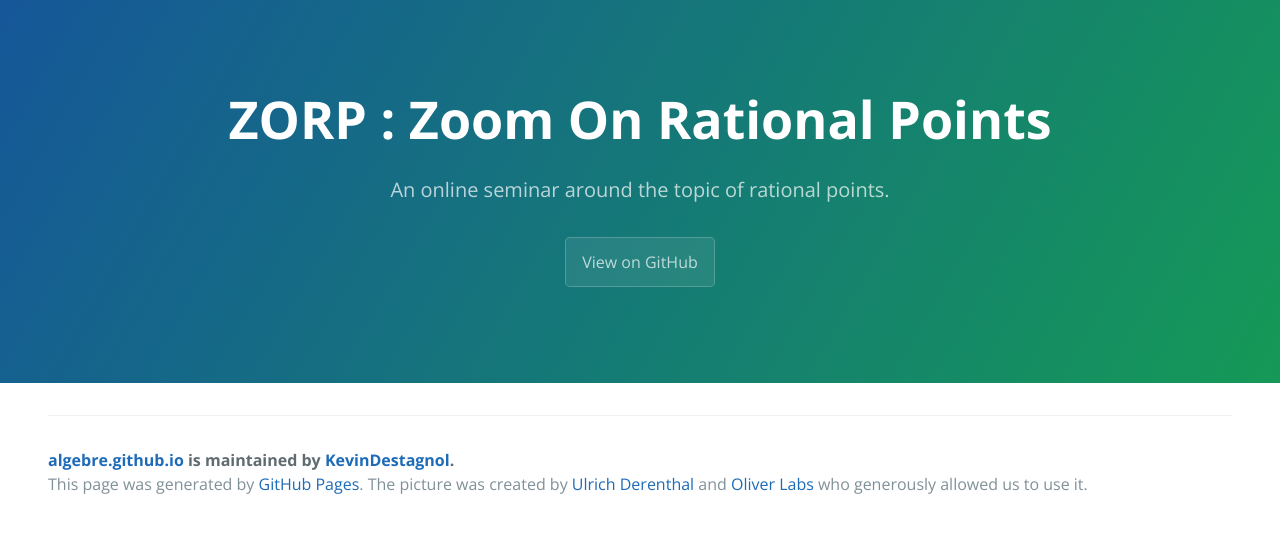
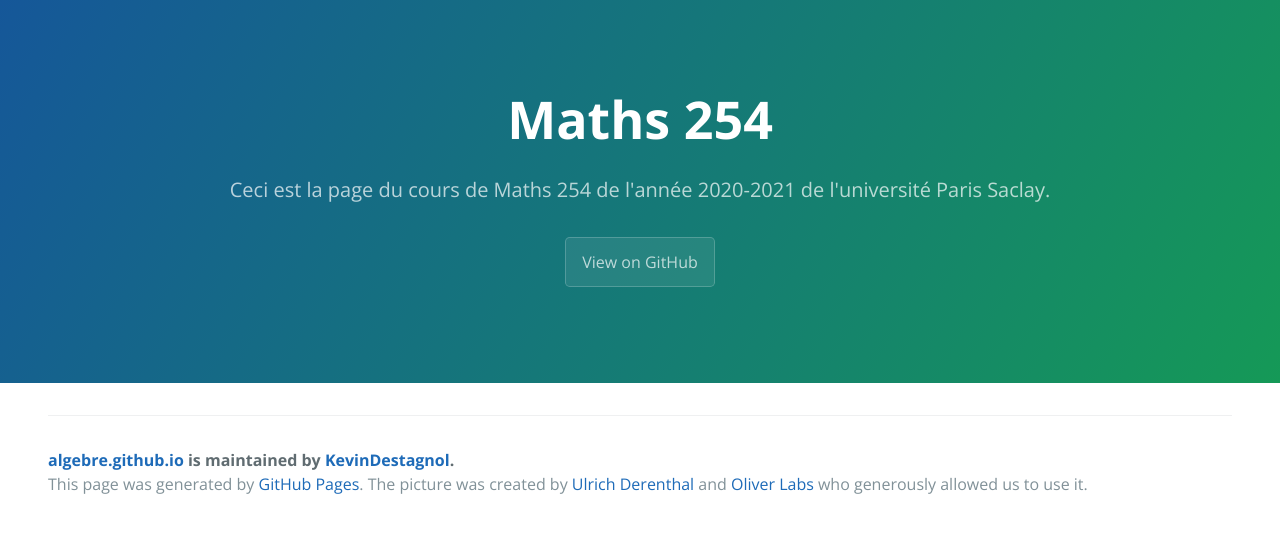
Before and after one commit to KevinDestagnol/algebre.github.io, a Jekyll site: the page built from index.md, in a window 1280 px wide. Shown: the top 533 px of the page. Built offline with Jekyll 4.4.1, drawn with Linux system fonts in a browser that asks for light colours; our own code applies the rules of GitHub Pages for plain Markdown files.

Commit message:
Update _config.yml

```diff
--- a/_config.yml
+++ b/_config.yml
@@ -2,5 +2,5 @@ theme: jekyll-theme-cayman
 classes: wide
 
 
-title: "ZORP : Zoom On Rational Points"
-description: An online seminar around the topic of rational points.
+title: "Maths 254"
+description: Ceci est la page du cours de Maths 254 de l'année 2020-2021 de l'université Paris Saclay.
```
